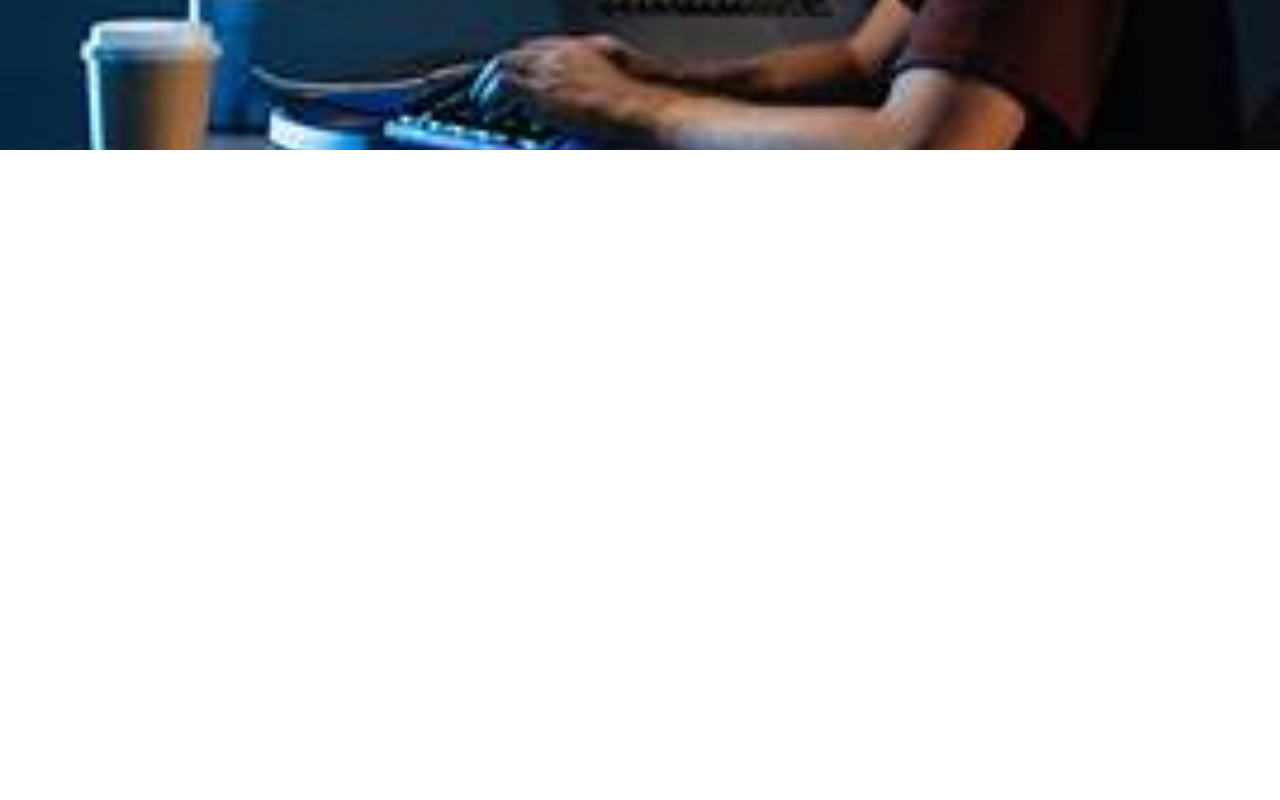
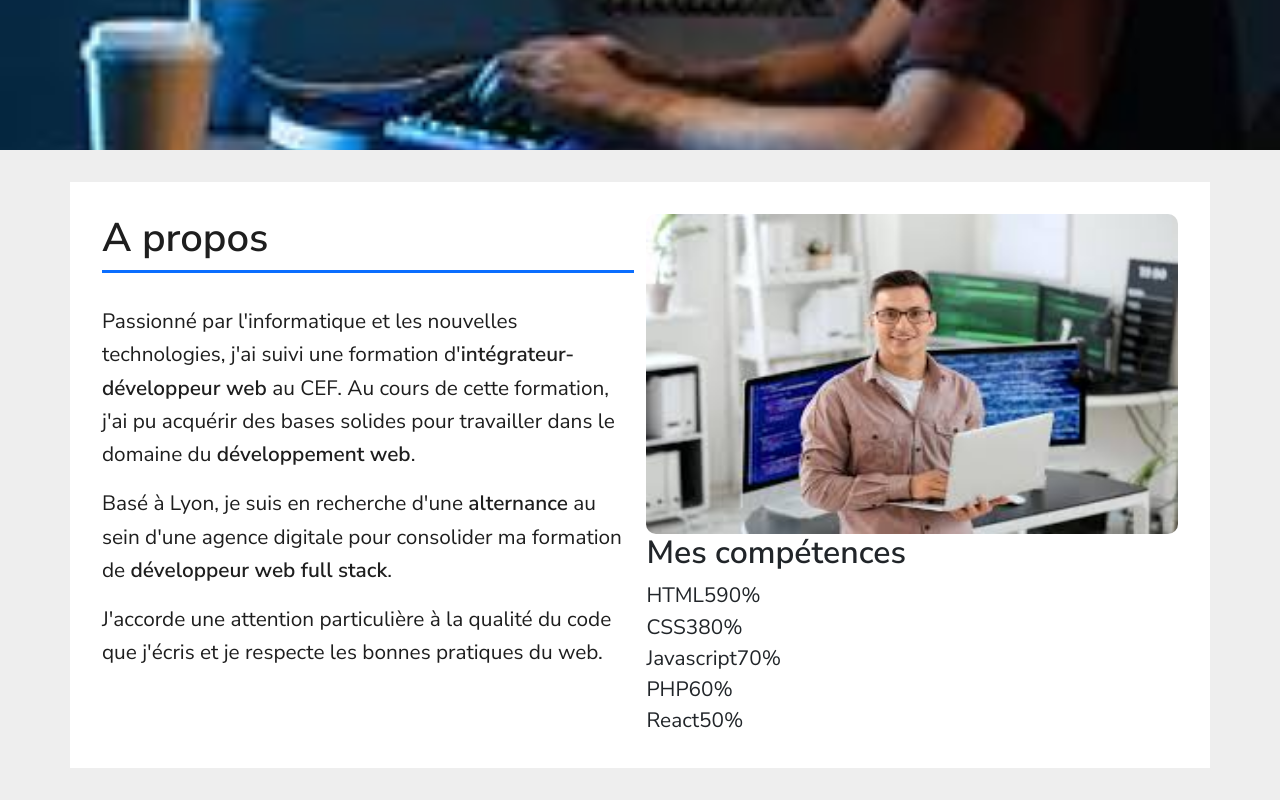
Before and after one commit to 7S-Coder/CV_optimise, a React (Vite) app: page / in a window 1280 px wide. Shown: the part 650-1450 px from the top of the page. Before the commit the page ends 800 px from the top, so only its background shows below. Built offline with nearby package versions, Linux system fonts and the light colour scheme; the HTML template or start-up script is replaced by a standard one.

Commit message:
add dangerouslySetInnerHTML

```diff
--- /dev/null
+++ b/src/components/About.jsx
@@ -0,0 +1,42 @@
+import AboutJson from "../datas/About.json";
+import "../css/components/About.scss";
+
+
+function About () {
+    return (
+        <article id="about">
+            <div className="container">
+
+                <section>
+                    <h1>A propos</h1>
+                    {/* dangerouslySetInnerHTML pour permettre l'utilsiation de balises html dans le fichier JSON */}
+                    <p dangerouslySetInnerHTML={{__html: AboutJson.description}}></p>
+                    <p dangerouslySetInnerHTML={{__html: AboutJson.location}}></p>
+                    <p>{AboutJson.philosophy}</p>
+
+                </section>
+                <section>
+                    <img src="/public/web_developper2.jpg" alt="Un developpeur web entouré d'ordinateurs." />
+                    <h2>Mes compétences</h2>
+                    <div className="competences">
+                        {AboutJson.competences.map((competence, index) => (
+                            <div key={index} className="competence-item">
+                                <span className="competence-name">{competence.name}</span>
+                                <div className="progress-bar">
+                                    <div
+                                        className="progress-fill"
+                                        style={{width: `${competence.level}%`}}
+                                    ></div>
+                                </div>
+                                <span className="competence-level"> {competence.level}%</span>
+                            </div>
+                        ))}
+                    </div>
+                </section>
+            </div>
+
+        </article>
+    );
+}
+
+export default About;
--- a/src/components/Hero.jsx
+++ b/src/components/Hero.jsx
@@ -4,15 +4,15 @@ import "../css/components/Hero.scss";
 
 function Hero () {
   return (
-    <div className="hero">
+    <section className="hero">
         <div className="hero-content">
             <h2 className="hero-title">Bonjour je suis JOHN DOE</h2>
-            <h3 className="hero-subtitle">Developpeur web full stack</h3>
+            <h3 className="hero-subtitle">Développeur web full stack</h3>
             <br />
              <BoutonMoreAdvice />
         </div>
 
-    </div>
+    </section>
   );
 }
 
--- /dev/null
+++ b/src/css/components/About.scss
@@ -0,0 +1,52 @@
+#about {
+    display: flex;
+    padding: 2rem;
+    background-color: var(--primary-white-color);
+    font-size: 1.3rem;
+    p {
+        line-height: 1.6;
+        color: var(--primary-black-color);
+    }
+
+}
+
+#about h1 {
+    border-bottom: 3px solid #0B6EFF;
+    padding-bottom: 0.5rem;
+    margin-bottom: 2rem;
+}
+
+#about img {
+    width: 100%;
+    height: 40vh;
+    border-radius: 10px;
+    object-fit:fill
+}
+
+#about section:first-child {
+    color: var(--primary-black-color);
+    padding-right: 0;
+
+}
+
+#about section:nth-child(2) {
+    display: flex;
+    flex-direction: column;
+    margin-left: 1vw;
+}
+
+.container {
+    display: flex;
+    padding: 2rem;
+    background-color: white;
+
+}
+
+#about section:first-child, #about section:nth-child(2) {
+    width: 50%;
+
+}
+
+.competence-item {
+    display: flex;
+}
--- a/src/css/components/Hero.scss
+++ b/src/css/components/Hero.scss
@@ -13,11 +13,14 @@
         color: var(--primary-white-color);
         text-align: center;
         .hero-title {
-            font-size: 3.5rem;
+            font-size: 3.8rem;
+            font-size: bold;
         }
 
         .hero-subtitle {
             font-size: 2rem;
+            font-size: bold;
+
         }
     }
 }
--- /dev/null
+++ b/src/datas/About.json
@@ -0,0 +1,28 @@
+{
+    "description": "Passionné par l'informatique et les nouvelles technologies, j'ai suivi une formation d'<strong>intégrateur-développeur web</strong> au CEF. Au cours de cette formation, j'ai pu acquérir des bases solides pour travailler dans le domaine du <strong>développement web</strong>.",
+    "location": "Basé à Lyon, je suis en recherche d'une <strong>alternance</strong> au sein d'une agence digitale pour consolider ma formation de <strong>développeur web full stack</strong>.",
+    "philosophy": "J'accorde une attention particulière à la qualité du code que j'écris et je respecte les bonnes pratiques du web.",
+
+    "competences": [
+        {
+            "name": "HTML5",
+            "level": 90
+        },
+        {
+            "name": "CSS3",
+            "level": 80
+        },
+        {
+            "name": "Javascript",
+            "level": 70
+        },
+        {
+            "name": "PHP",
+            "level": 60
+        },
+        {
+            "name": "React",
+            "level": 50
+        }
+    ]
+}
--- a/src/pages/Home.jsx
+++ b/src/pages/Home.jsx
@@ -1,5 +1,6 @@
 import Nav from "../components/Nav.jsx";
 import Hero from "../components/Hero.jsx";
+import About from "../components/About.jsx";
 
 function Home() {
 
@@ -8,6 +9,7 @@ function Home() {
     <Nav/>
     <main>
     <Hero />
+    <About />
     </main>
     </>
   )
```
Also changed, not shown: public/web_developper2.jpg (added).
